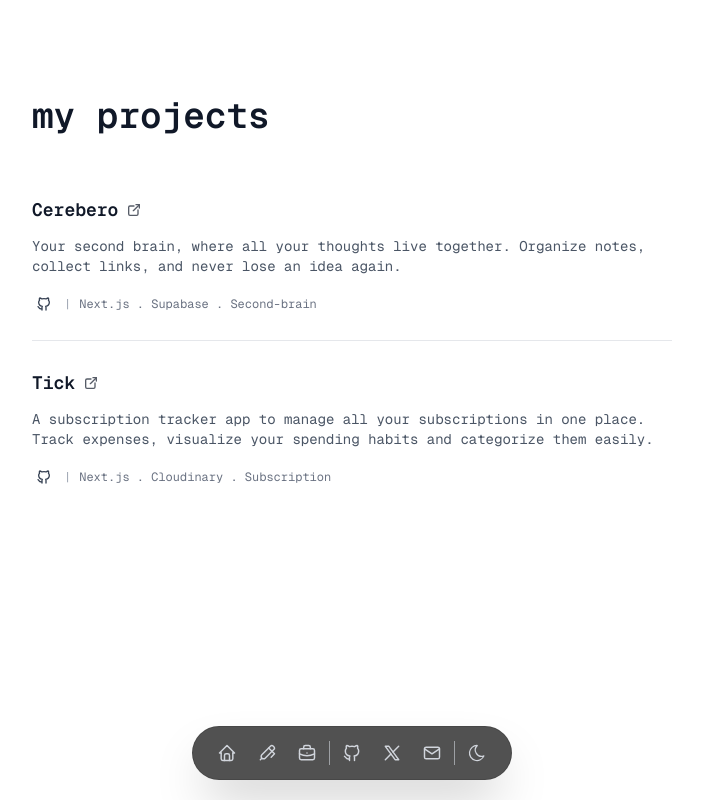
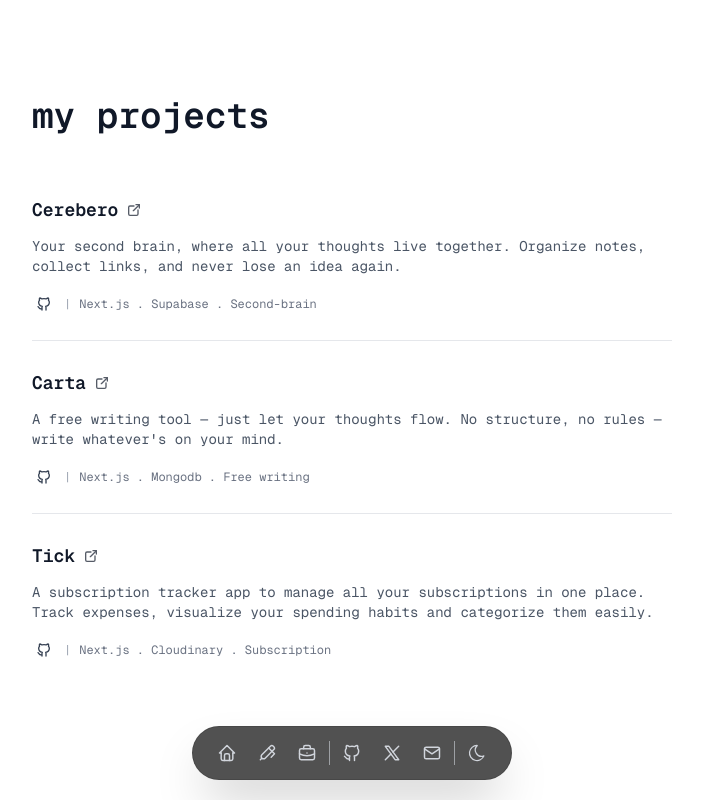
Before and after one commit to Shubbu03/portfolio, a Next.js app: page /projects in a window 1280 px wide. Shown: the whole page, without its empty margins (288-991 px from the left). Built offline with nearby package versions, Linux system fonts and the light colour scheme.

Commit message:
added carta

```diff
--- a/app/projects/page.tsx
+++ b/app/projects/page.tsx
@@ -12,6 +12,14 @@ export default function Projects() {
       liveLink: "https://cerebero.shubbu.dev/",
       githubLink: "https://github.com/Shubbu03/cerebero",
       tags: ["Next.js", "Supabase", "Second-brain"],
+    },
+    {
+      title: "Carta",
+      description:
+        "A free writing tool — just let your thoughts flow. No structure, no rules — write whatever's on your mind.",
+      liveLink: "https://carta.shubbu.dev/",
+      githubLink: "https://github.com/Shubbu03/carta",
+      tags: ["Next.js", "Mongodb", "Free writing"],
     },
     {
       title: "Tick",
```
